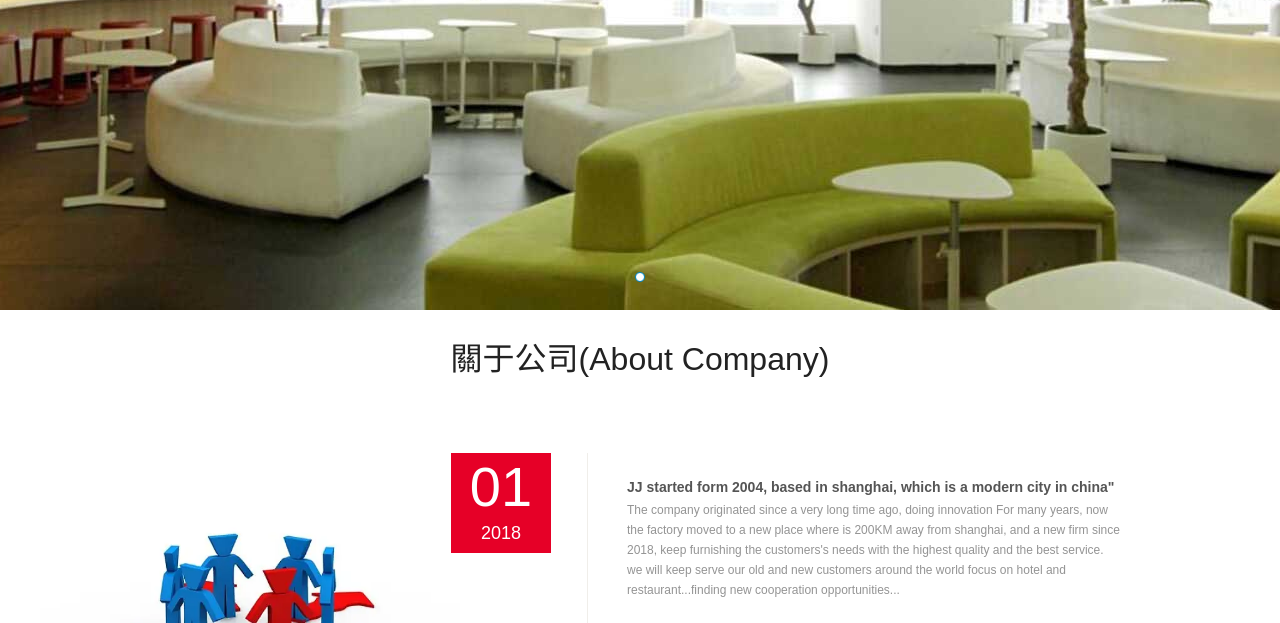
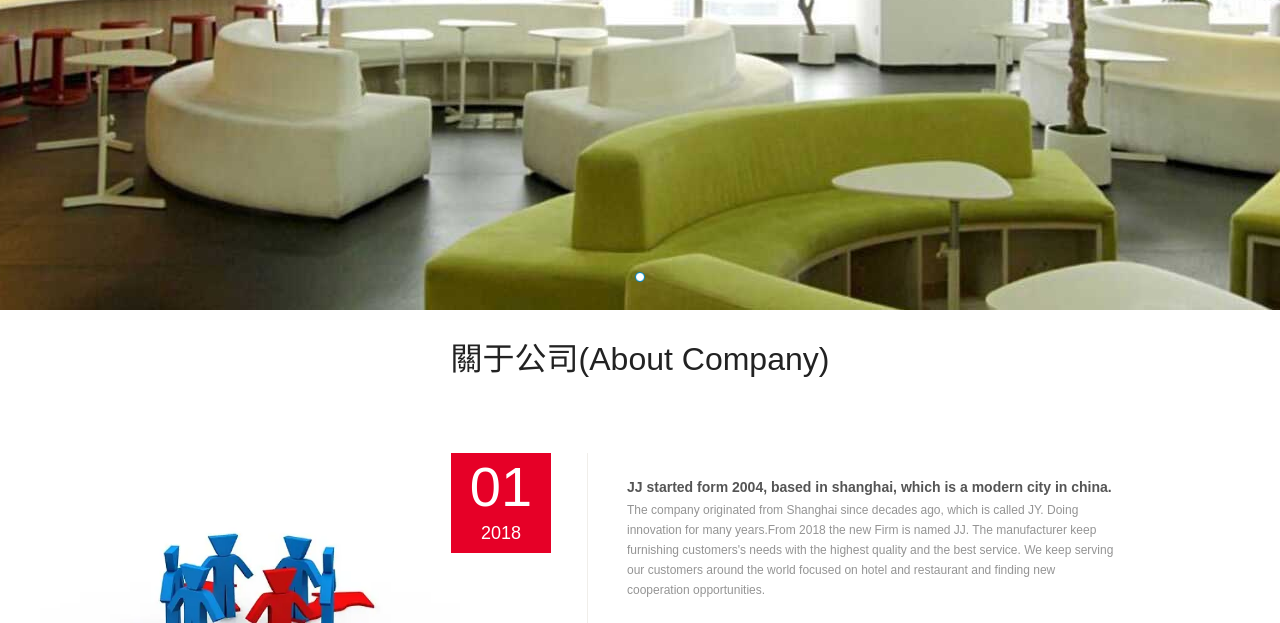
Before and after one commit to michaeltwo/jjweb, a plain HTML site: page about.html in a window 1280 px wide. Shown: the part 395-1018 px from the top of the page. Drawn offline with Linux system fonts and the light colour scheme.

Commit message:
Update about.html
changed english description

```diff
--- a/about.html
+++ b/about.html
@@ -147,9 +147,9 @@
 					<div class="time">17<span>11-17</span></div>
 					日期时间设置-->
 					<div class="text-align"></div>
-					<a href="./about.html" class="name" target="_blank">JJ started form 2004, based in shanghai, which is a modern city in china"</a>
-					<div class="txt">The company originated since a very long time ago, doing innovation For many years, now the factory moved to a new place where is 200KM away from shanghai, and a new firm since 2018, keep furnishing the customers's needs with the highest quality and the best service.
-						we will keep serve our old and new customers around the world focus on hotel and restaurant...finding new cooperation opportunities...
+					<a href="./about.html" class="name" target="_blank">JJ started form 2004, based in shanghai, which is a modern city in china.</a>
+					<div class="txt">The company originated from Shanghai since decades ago, which is called JY. Doing innovation for many years.From 2018 the new Firm is named JJ. The manufacturer keep furnishing customers's needs with the highest quality and the best service.
+						We keep serving our customers around the world focused on hotel and restaurant and finding new cooperation opportunities.
 					</div>
 				</li>
 			<li>
```
